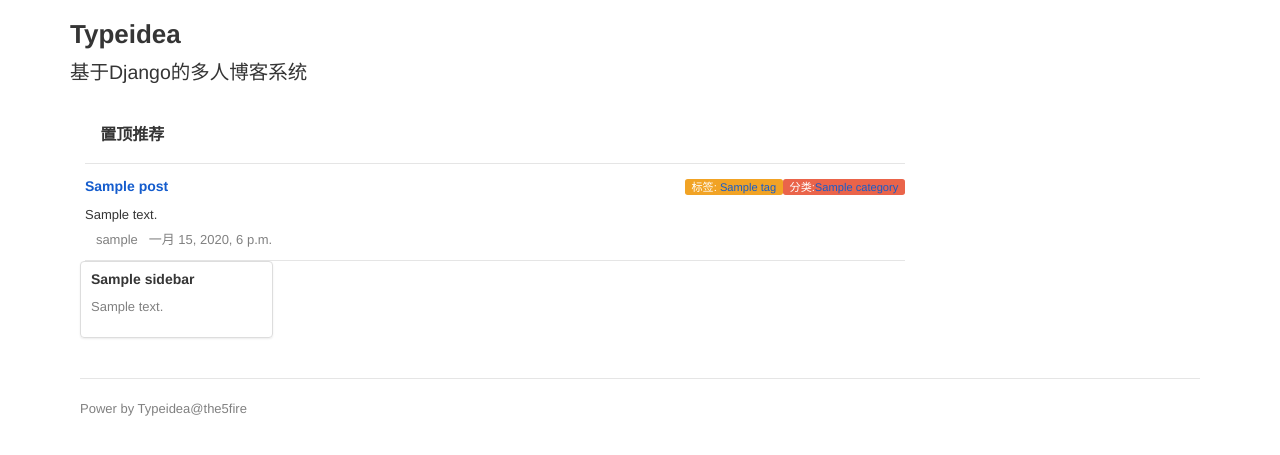
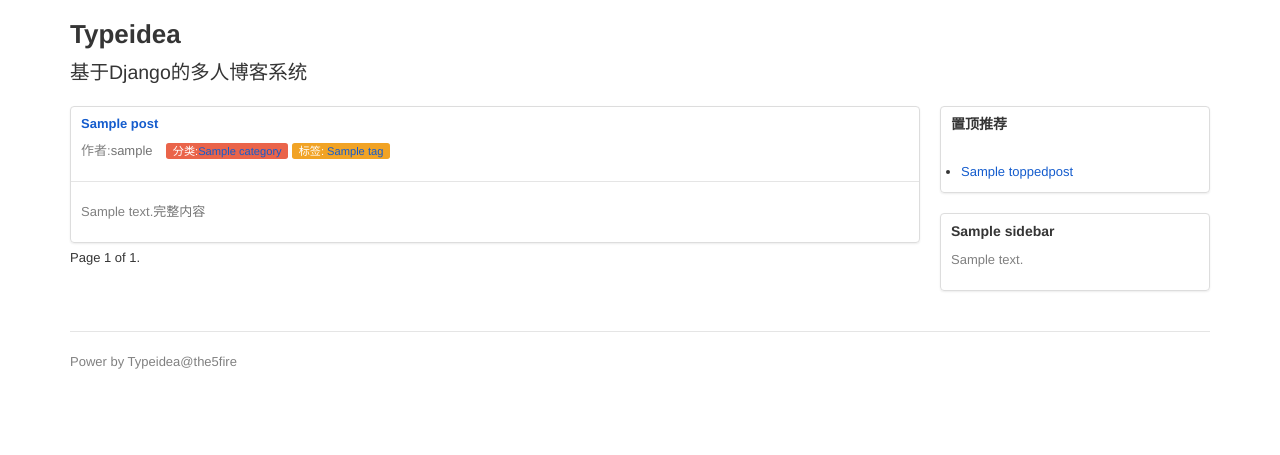
Before and after one commit to embryo233/typeidea, a Django app: page / in a window 1280 px wide. Shown: the part 40-495 px from the top of the page. Run offline with Django 3.2, Linux system fonts and the light colour scheme; tables that the repository leaves empty hold one stand-in row (values such as "Sample post"); parts of the project's set-up code (start-up, migrations or seed data) failed here and were passed over; some libraries are stand-ins or nearby versions; some web fonts are replaced.

Commit message:
使用ToppedPosts表来做置顶推荐

```diff
--- a/typeidea/blog/models.py
+++ b/typeidea/blog/models.py
@@ -76,6 +76,12 @@
     def __str__(self):
         return self.name
 
+class ToppedPosts(models.Model):
+    title=models.CharField(max_length=255,verbose_name="标题")
+    post_id=models.PositiveIntegerField(unique=True,verbose_name="关联文章ID")
+
+    class Meta:
+        verbose_name = verbose_name_plural = "置顶文章"
 
 class Post(models.Model):
     STATUS_NORMAL = 1
@@ -178,6 +184,18 @@
 def reset_detail_cache(sender,instance=None,**kwargs):
     key=settings.DETAIL_CACHE_KEY.format(str(instance.id))
     cache.set(key,instance,settings.FIVE_MINUTE)
+    if instance.is_top:
+        try:
+            topped_post=ToppedPosts.objects.get(post_id=instance.id)
+        except ToppedPosts.DoesNotExist:
+            topped_post=ToppedPosts(title=instance.title,post_id=instance.id)
+            topped_post.save()
+    else:
+        try:
+            topped_post=ToppedPosts.objects.get(post_id=instance.id)
+            topped_post.delete()
+        except ToppedPosts.DoesNotExist:
+            print('不存在')
     print('reset',key)
 
 @receiver(post_markdown,sender=Post)
--- a/typeidea/blog/views.py
+++ b/typeidea/blog/views.py
@@ -8,7 +8,7 @@
 from django.template.loader import render_to_string
 
 
-from .models import Post,Tag,Category
+from .models import Post,Tag,Category,ToppedPosts
 from config.models import SideBar
 # Create your views here.
 
@@ -43,6 +43,7 @@
 
         context.update({
             'sidebars':self.get_sidebars(),
+            'topped_posts':ToppedPosts.objects.all(),
         })
         #context.update({
         #    'sidebars':SideBar.get_all(),
@@ -73,7 +74,7 @@
         return context
 
 class IndexView(CommonViewMixin,TopViewMixin,ListView):
-    queryset=Post.latest_posts().filter(is_top=False)
+    queryset=Post.latest_posts()#.filter(is_top=False)
     paginate_by=5
     context_object_name='post_list'
     template_name='blog/list.html'
--- a/typeidea/typeidea/themes/zui/templates/blog/base.html
+++ b/typeidea/typeidea/themes/zui/templates/blog/base.html
@@ -44,14 +44,25 @@
             {% endblock %}
             </div>
             <div class="col-xs-3">
+                 <div class="card sidebar">
+                     <div class="card-body">
+                         <h4 class="card-heading card-title">置顶推荐</h4>
+                         <p class="card-content text-muted">
+                             <ul>
+                             {% for topped_post in topped_posts%}
+                             <li><a href="{% url 'post-detail' topped_post.post_id %}">{{ topped_post.title }}</a></li>
+                             {% endfor %}
+                             </ul>
+			 </p>
+                     </div>
+                 </div>
+
                 {% block sidebar %}
                     {% for sidebar in sidebars %}
                     <div class="card sidebar">
                         <div class="card-body">
                             <h4 class="card-heading card-title">{{ sidebar.title }}</h4>
-                            <p class="card-content text-muted">
-                            {{ sidebar.content_html }}
-                            </p>
+                            <p class="card-content text-muted">{{ sidebar.content_html }}</p>
                         </div>
                     </div>
                     {% endfor %}
--- a/typeidea/typeidea/themes/zui/templates/blog/list.html
+++ b/typeidea/typeidea/themes/zui/templates/blog/list.html
@@ -12,32 +12,6 @@
 
 
 {% block main %}
-<div class="list">
-  <header>
-    <h3><i class="icon-list-ul"></i> 置顶推荐</h3>
-  </header>
-  <div class="items items-hover">
-  {% for post in topped_posts %}
-        <div class="item">
-          <div class="item-heading">
-            <div class="pull-right label label-danger card-link">分类:<a href="{% url 'category-list' post.category_id %}">{{ post.category.name }}</a></div>
-            <div class="pull-right label label-warning card-link">标签:
-                {% for tag in post.tag.all %}
-                <a href="{% url 'tag-list' tag.id %}">{{ tag.name }}</a>
-                {% endfor %}
-            </div>
-            <h4><a href="{% url 'post-detail' post.id %}">{{ post.title }}</a></h4>
-          </div>
-          <div class="item-content">
-            <div class="text">{{ post.desc }}</div>
-          </div>
-          <div class="item-footer">
-		  <a href="#" class="text-muted"><i class="icon-user"></i>{{post.owner.username}}</a> &nbsp; <span class="text-muted">{{post.created_time}}</span>
-          </div>
-        </div>
-  {% endfor %}
-</div>
-
     {% for post in post_list %}
     <div class="card post">
         <div class="card-body">
```
Also changed, not shown: typeidea/blog/admin.py (+7 -1 lines), typeidea/blog/migrations/0003_toppedposts.py (added).
